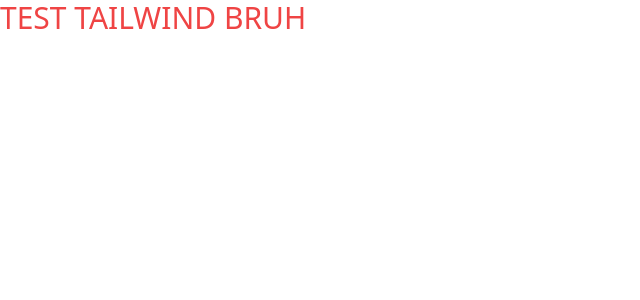
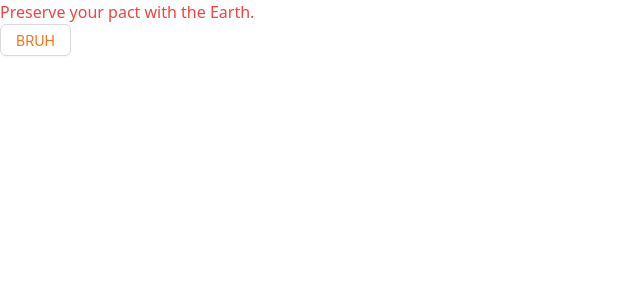
Before and after one commit to Kavipatel0/EnviroPact, a React (Vite) app in the folder Enviropact/: page / in a window 1280 px wide. Shown: the top 300 px of the page, without its empty margins (0-640 px from the left). Built offline with nearby package versions, Linux system fonts and the light colour scheme.

Commit message:
update stanley

```diff
--- a/Enviropact/package.json
+++ b/Enviropact/package.json
@@ -10,6 +10,7 @@
     "preview": "vite preview"
   },
   "dependencies": {
+    "antd": "^5.21.2",
     "react": "^18.3.1",
     "react-dom": "^18.3.1"
   },
--- a/Enviropact/src/App.jsx
+++ b/Enviropact/src/App.jsx
@@ -1,13 +1,14 @@
 import { useState } from "react";
 import "./App.css";
 import "./screens/Homepage";
+import Homepage from "./screens/Homepage";
 
 function App() {
   const [count, setCount] = useState(0);
 
   return (
     <>
-      <h1 className="text-3xl text-red-500">TEST TAILWIND BRUH</h1>
+      <Homepage></Homepage>
     </>
   );
 }
--- a/Enviropact/src/screens/Homepage.jsx
+++ b/Enviropact/src/screens/Homepage.jsx
@@ -1,12 +1,14 @@
 import { useState } from "react";
 import "./Homepage.css";
+import { Button } from "antd";
 
 function Homepage() {
   const [count, setCount] = useState(0);
 
   return (
     <>
-      <h1 className="text-red-50">Preserve your pact with the Earth.</h1>
+      <h1 className="text-red-500">Preserve your pact with the Earth.</h1>
+      <Button className="text-orange-500">BRUH</Button>
     </>
   );
 }
```
Also changed, not shown: 1 other file (tests, documents, lock files or other folders).
